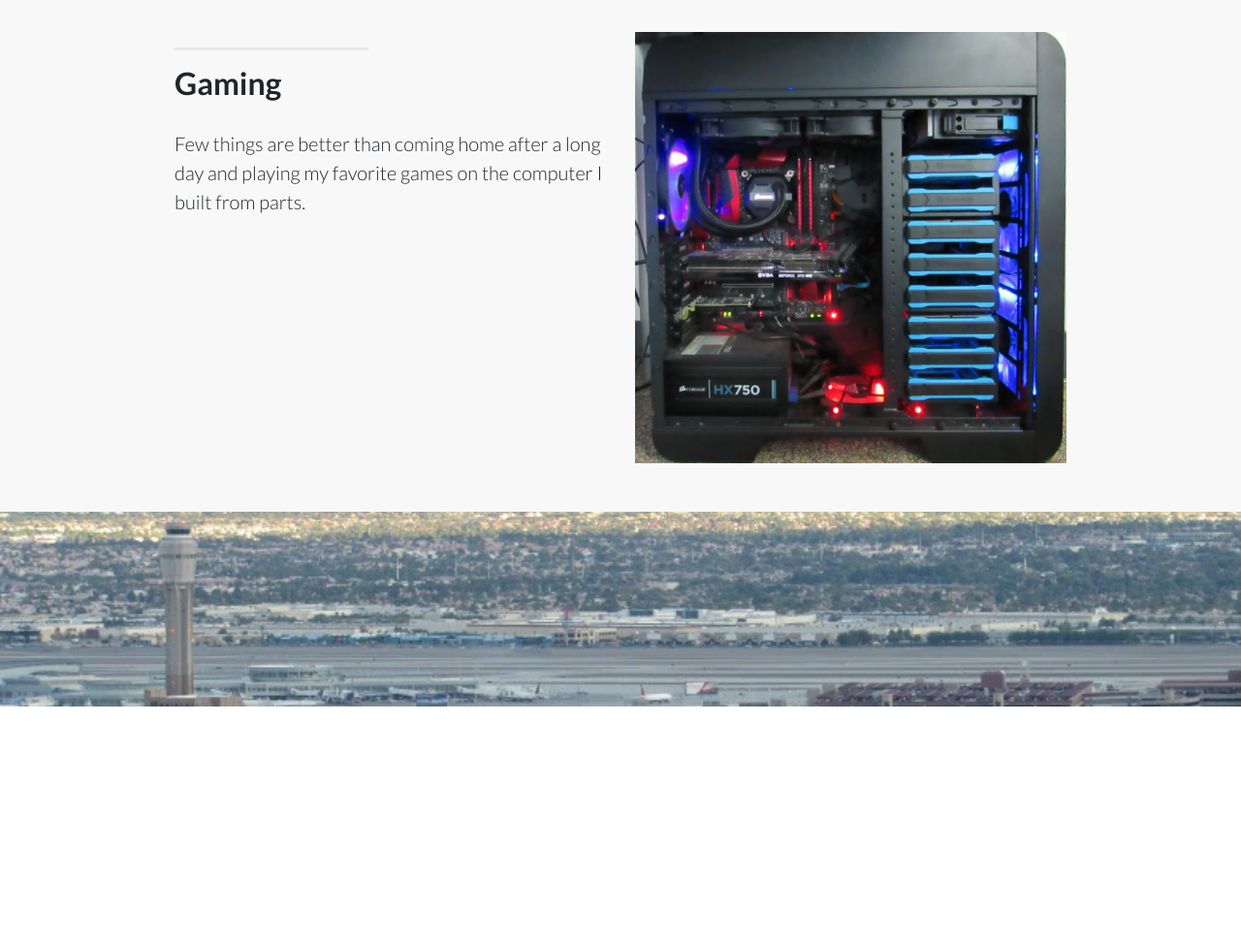
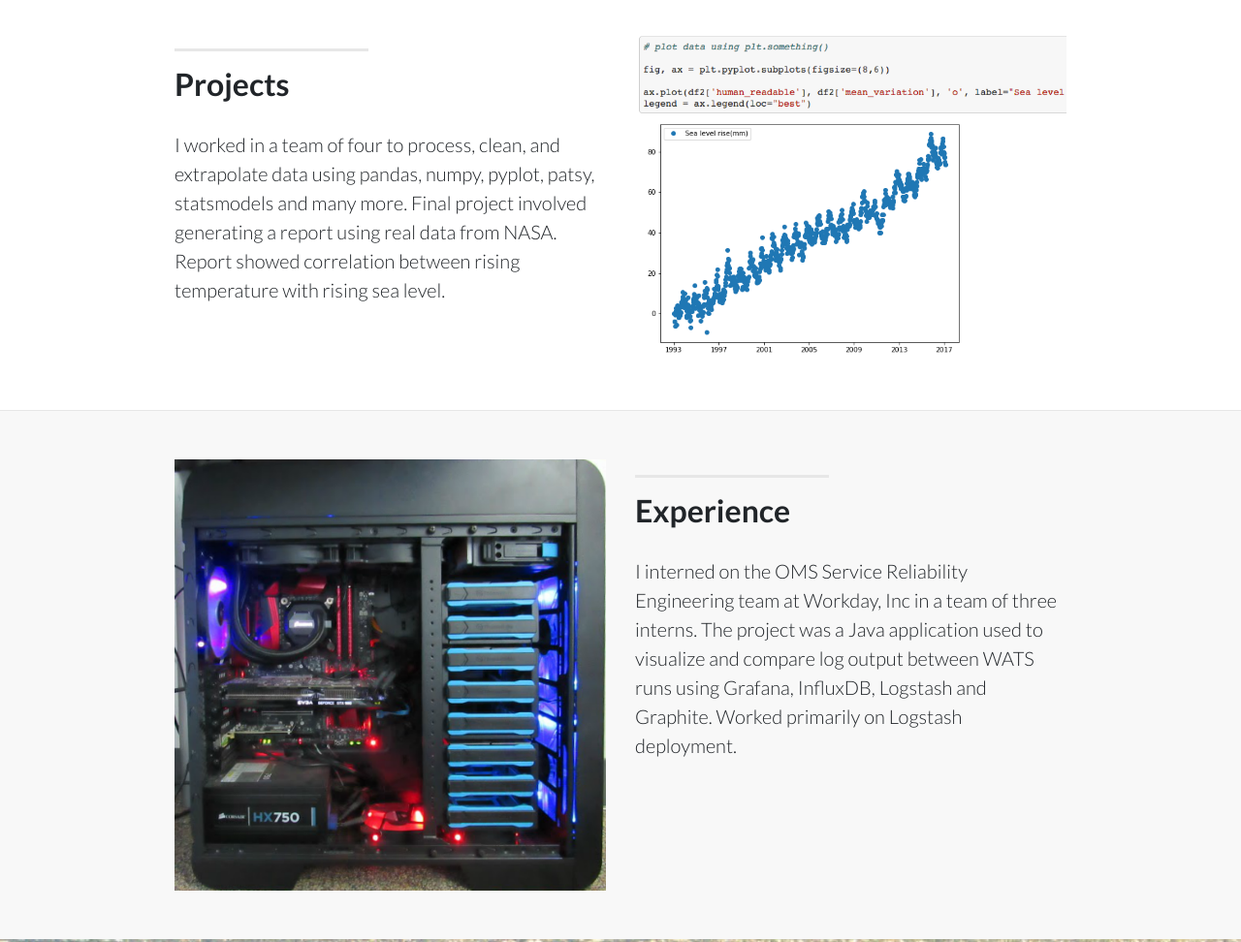
Before and after one commit to DBartleman/portfolio, a website: page startbootstrap-landing-page-gh-pages/index.html in a window 1280 px wide. Shown: the part 1580-2552 px from the top of the page at 97% size. Before the commit the page ends 2309 px from the top, so only its background shows below. Drawn offline with Linux system fonts and the light colour scheme.

Commit message:
added more elements

```diff
--- a/startbootstrap-landing-page-gh-pages/index.html
+++ b/startbootstrap-landing-page-gh-pages/index.html
@@ -85,8 +85,7 @@
     </header>
 
     <!-- Page Content -->
-    <section class="content-section-a">
-
+    <section class="content-section-b">
       <div class="container">
         <div class="row">
           <div class="col-lg-5 ml-auto">
@@ -104,9 +103,8 @@
       <!-- /.container -->
     </section>
 
-    <section class="content-section-b">
+    <section class="content-section-a">
       <div class="container">
-
         <div class="row">
           <div class="col-lg-5 mr-auto order-lg-2">
             <hr class="section-heading-spacer">
@@ -128,7 +126,7 @@
     </section>
     <!-- /.content-section-b -->
 
-    <section class="content-section-a">
+    <section class="content-section-b">
 
       <div class="container">
 
@@ -136,10 +134,33 @@
           <div class="col-lg-5 ml-auto">
             <hr class="section-heading-spacer">
             <div class="clearfix"></div>
-            <h2 class="section-heading">Gaming<br></h2>
-            <p class="lead">Few things are better than coming home after a long day and playing my favorite games on the computer I built from parts.</p>
+            <h2 class="section-heading">Projects<br></h2>
+            <p class="lead">I worked in a team of four to process, clean, and extrapolate data using pandas, numpy, pyplot, patsy, statsmodels and many more. Final project involved generating a report using real data from NASA. Report showed correlation between rising temperature with rising sea level.</p>
           </div>
           <div class="col-lg-5 mr-auto ">
+            <img class="img-fluid" src="img/dataproject.png" alt="Some code in a Jupyter Notebook for visualizing data, and the corresponding visualization.">
+          </div>
+        </div>
+
+      </div>
+      <!-- /.container -->
+
+    </section>
+    <!-- /.content-section-a -->
+
+    <section class="content-section-a">
+
+      <div class="container">
+
+        <div class="row">
+          <div class="col-lg-5 mr-auto order-lg-2">
+            <hr class="section-heading-spacer">
+            <div class="clearfix"></div>
+            <h2 class="section-heading">Experience<br></h2>
+            <p class="lead">I interned on the OMS Service Reliability Engineering team at Workday, Inc in a team of three interns. The project was a Java application used to visualize and compare log output between WATS runs
+using Grafana, InfluxDB, Logstash and Graphite. Worked primarily on Logstash deployment.</p>
+          </div>
+          <div class="col-lg-5 ml-auto order-lg-1">
             <img class="img-fluid" src="img/gaming.png" alt="Side view of an LED-lit gaming rig, fans spinning.">
           </div>
         </div>
```
Also changed, not shown: startbootstrap-landing-page-gh-pages/README.md (deleted), startbootstrap-landing-page-gh-pages/img/banner-bg1.jpg (deleted), startbootstrap-landing-page-gh-pages/img/dataproject.png (added), startbootstrap-landing-page-gh-pages/img/intro-bg1.jpg (deleted), 1 other file.
